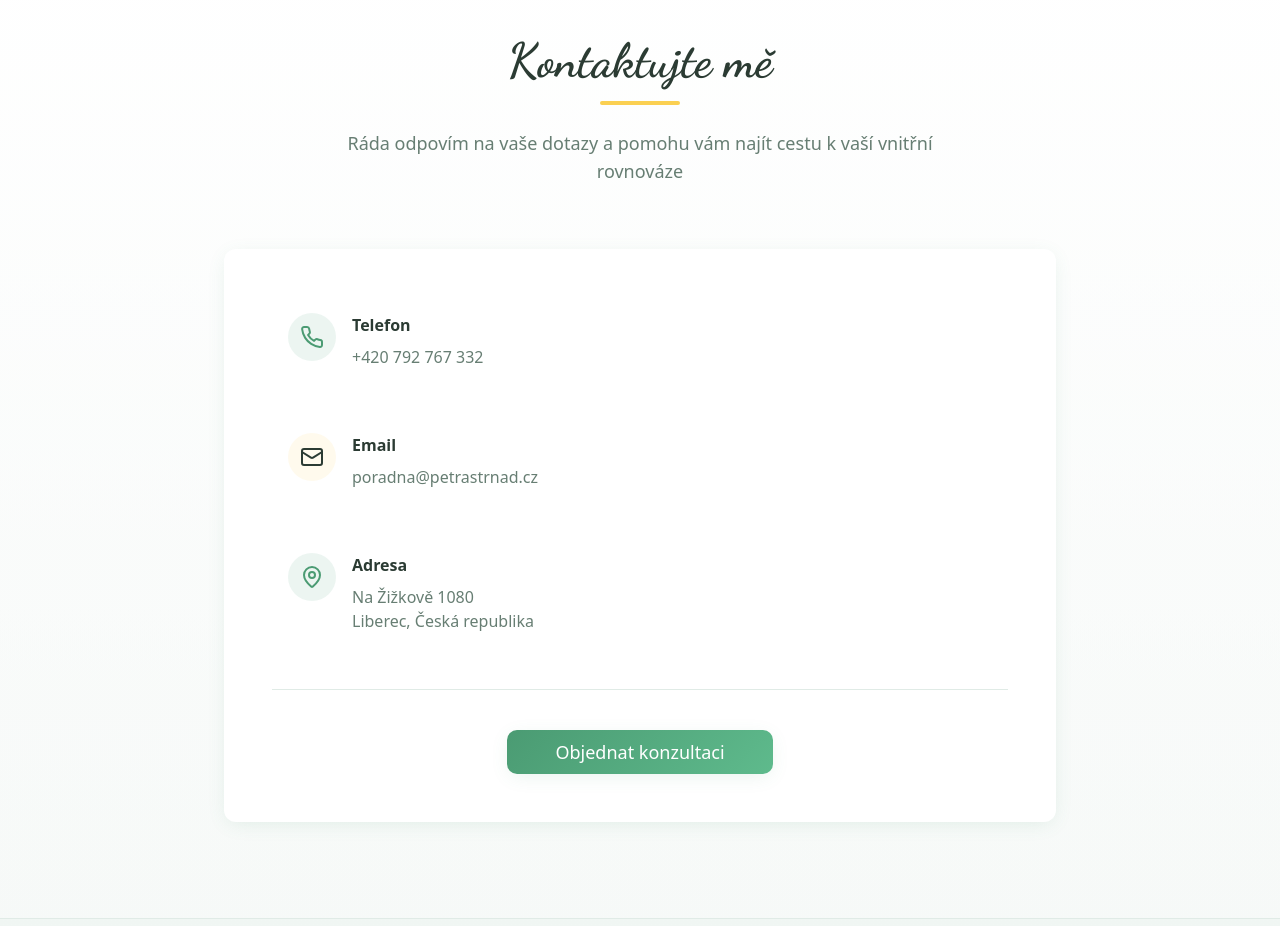
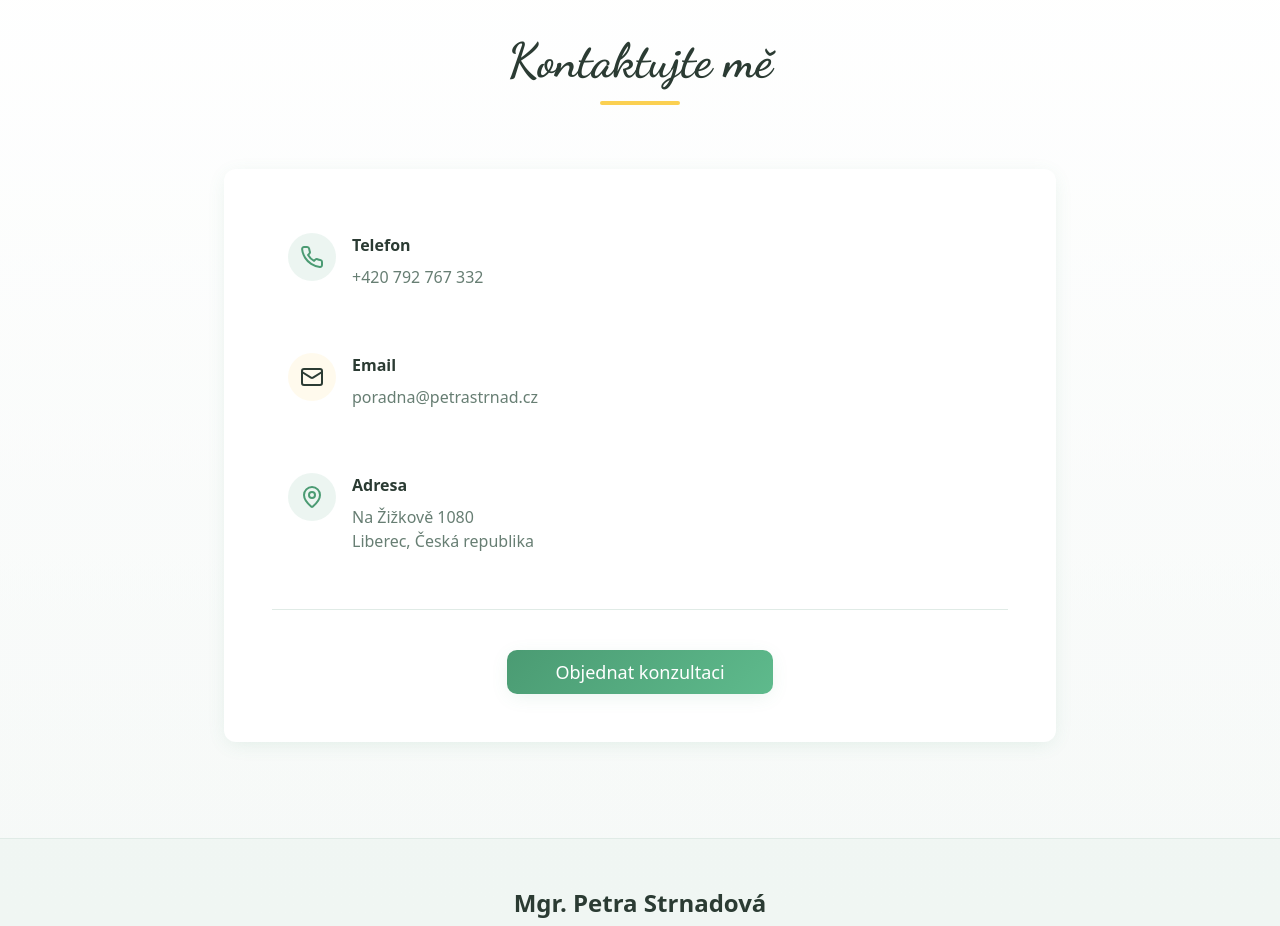
Before and after one commit to petrastrnadova2-wq/build-my-site-now-346, a React (Vite) app: page / in a window 1280 px wide. Shown: the part 4320-5246 px from the top of the page. Built offline with nearby package versions, Linux system fonts and the light colour scheme; the HTML template or start-up script is replaced by a standard one.

Commit message:
Changes
Co-authored-by: petrastrnadova2-wq <256982744+petrastrnadova2-wq@users.noreply.github.com>

```diff
--- a/src/pages/Index.tsx
+++ b/src/pages/Index.tsx
@@ -213,9 +213,6 @@ const Index = () => {
               Kontaktujte mě
             </h2>
             <div className="h-1 w-20 bg-accent rounded-full mx-auto mb-6" />
-            <p className="text-lg text-muted-foreground max-w-2xl mx-auto">
-              Ráda odpovím na vaše dotazy a pomohu vám najít cestu k vaší vnitřní rovnováze
-            </p>
           </div>
 
           <Card className="border-none shadow-soft bg-card">
```
